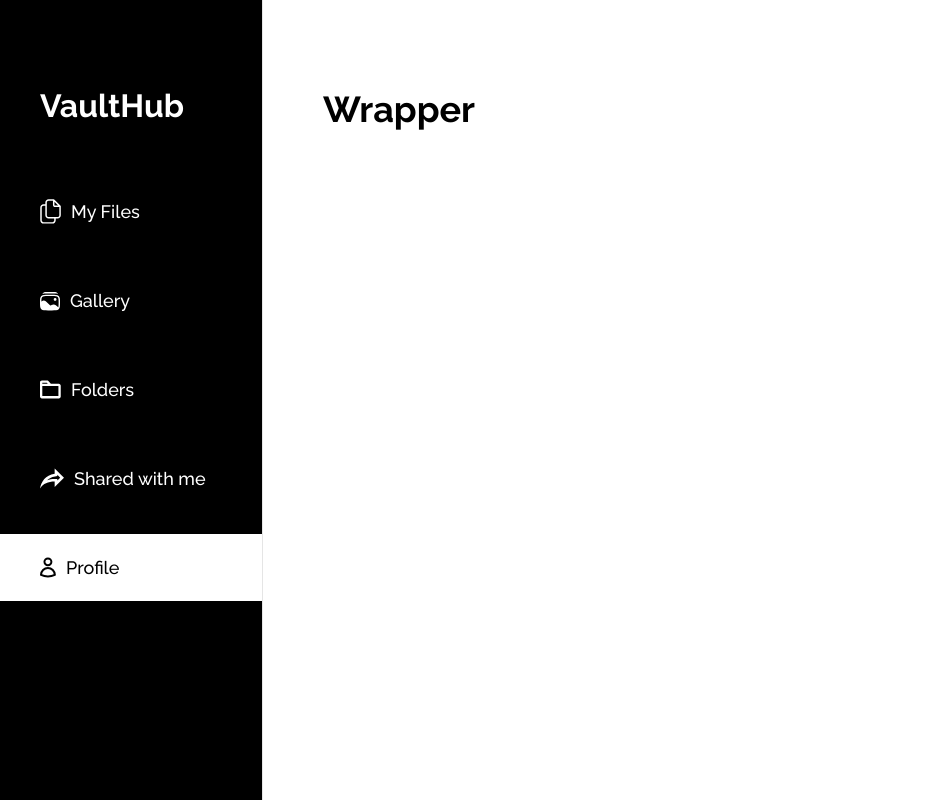
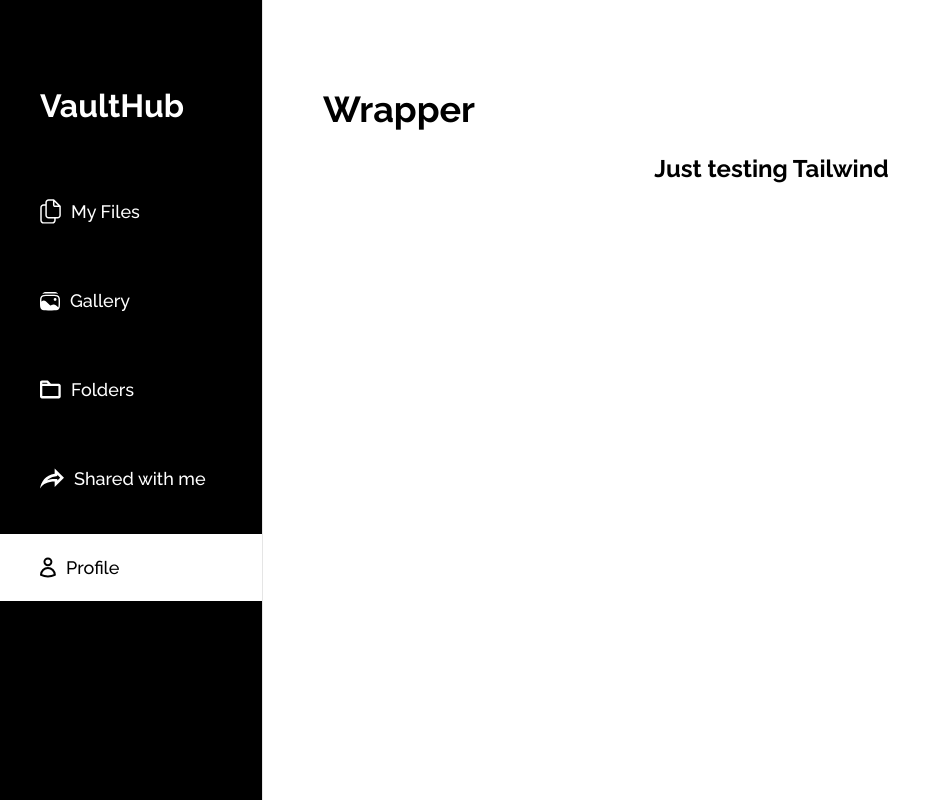
Before and after one commit to Web5-VaultHub/vault-hub, a Next.js app: page /profile in a window 1280 px wide. Shown: the whole page, without its empty margins (0-951 px from the left). Built offline with nearby package versions, Linux system fonts and the light colour scheme.

Commit message:
resolved conflict from dev branch

```diff
--- a/src/app/profile/page.tsx
+++ b/src/app/profile/page.tsx
@@ -1,5 +1,13 @@
 import Wrapper from "src/components/Wrapper";
 
 export default function Profile() {
-  return <Wrapper pageTitle="Wrapper"></Wrapper>;
+  return (
+    <Wrapper pageTitle="Wrapper">
+      <div>
+        <h3 className="text-2xl text-center font-bold">
+          Just testing Tailwind
+        </h3>
+      </div>
+    </Wrapper>
+  );
 }
```
